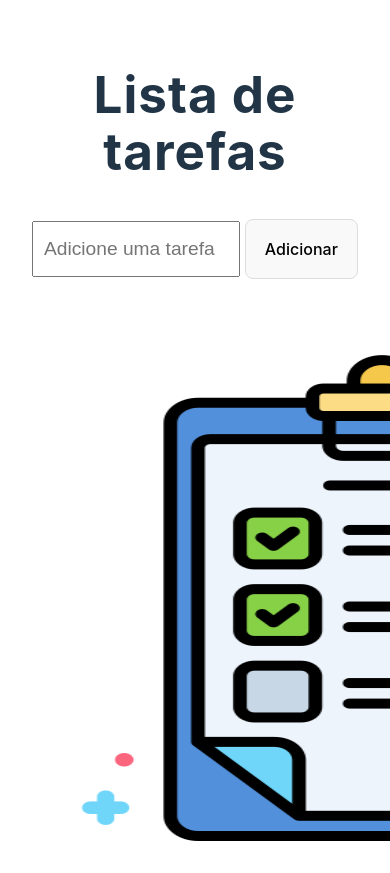
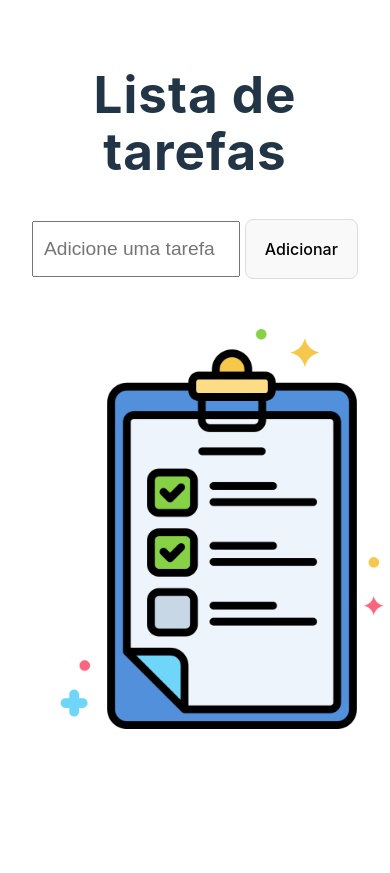
Before and after one commit to andr3serafim/lista-de-tarefas, a React (Vite) app: page / in a window 390 px wide. Shown: the top 873 px of the page. After the commit the page ends 844 px from the top, so only its background shows below. Built offline with nearby package versions, Linux system fonts and the light colour scheme.

Commit message:
Corrigido responsividade da imagem

```diff
--- a/src/TodoList.jsx
+++ b/src/TodoList.jsx
@@ -54,7 +54,7 @@ function TodoList() {
                 {
                     lista.length < 1
                         ?
-                        <img src={icon} />
+                        <img style={{maxWidth:"400px"}} src={icon} />
                         :
                         lista.map((item, index) => (
                             <div key={index} className={item.isCompleted ? "item-completo" : "item"}>
```
